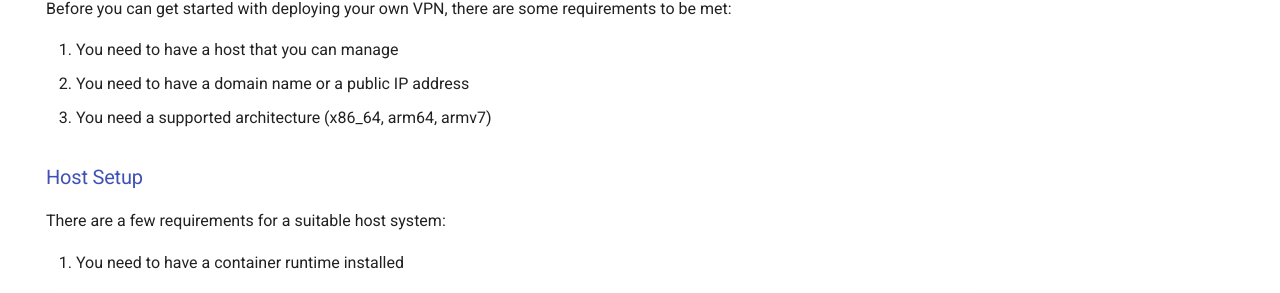
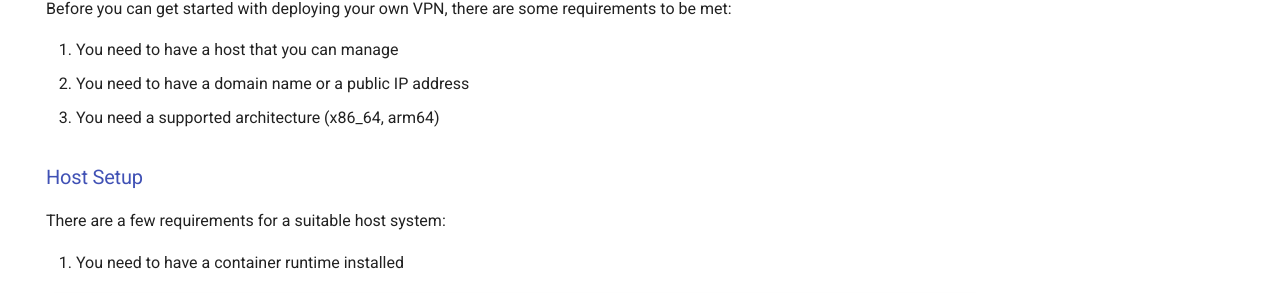
Before and after one commit to wg-easy/wg-easy, an MkDocs documentation site: the page built from docs/content/getting-started.md, in a window 1280 px wide and 900 px high. Shown: the part 374-667 px from the top of the window. Built offline with MkDocs 1.6.1 and Material for MkDocs 9.7.7, drawn with Linux system fonts in a browser that asks for light colours; comment, search, counter and statistics services are not loaded; the version menu is left out.

Commit message:
Remove armv7 support (#2369)
remove armv7 support

```diff
--- a/docs/content/getting-started.md
+++ b/docs/content/getting-started.md
@@ -12,7 +12,7 @@ Before you can get started with deploying your own VPN, there are some requireme
 
 1. You need to have a host that you can manage
 2. You need to have a domain name or a public IP address
-3. You need a supported architecture (x86_64, arm64, armv7)
+3. You need a supported architecture (x86_64, arm64)
 
 ### Host Setup
 
```
Also changed, not shown: docs/content/advanced/migrate/from-14-to-15.md (+1 -1 lines), docs/content/examples/tutorials/basic-installation.md (+1 -1 lines), CHANGELOG.md, 4 other files.
